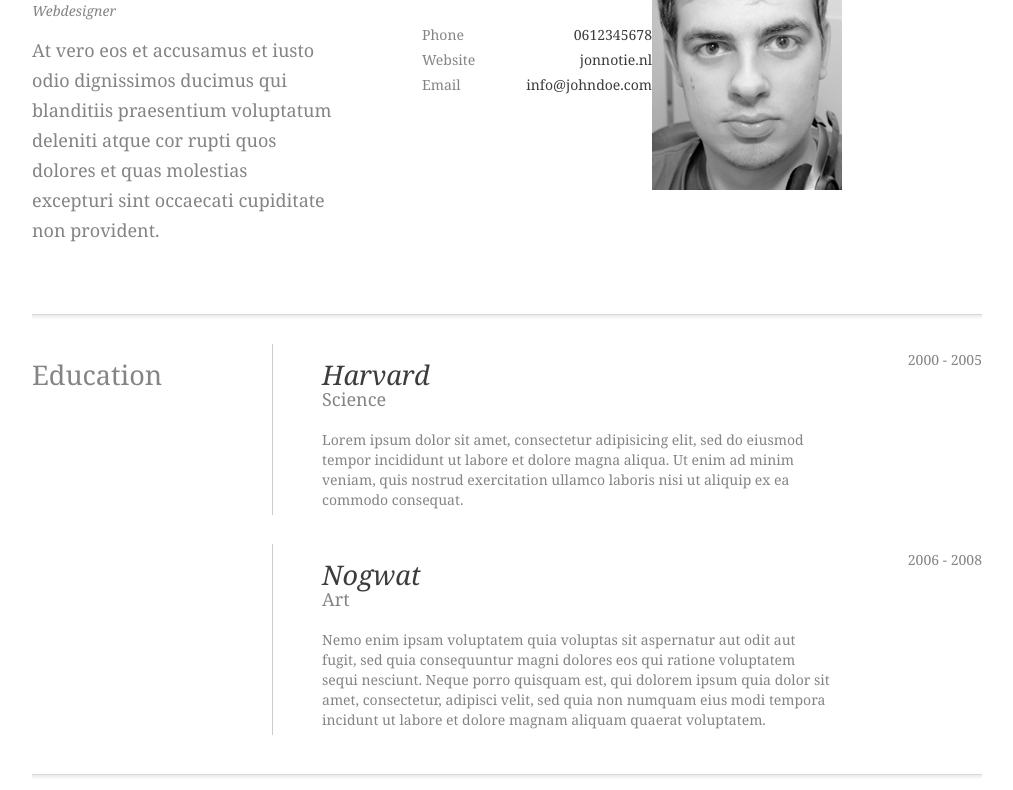
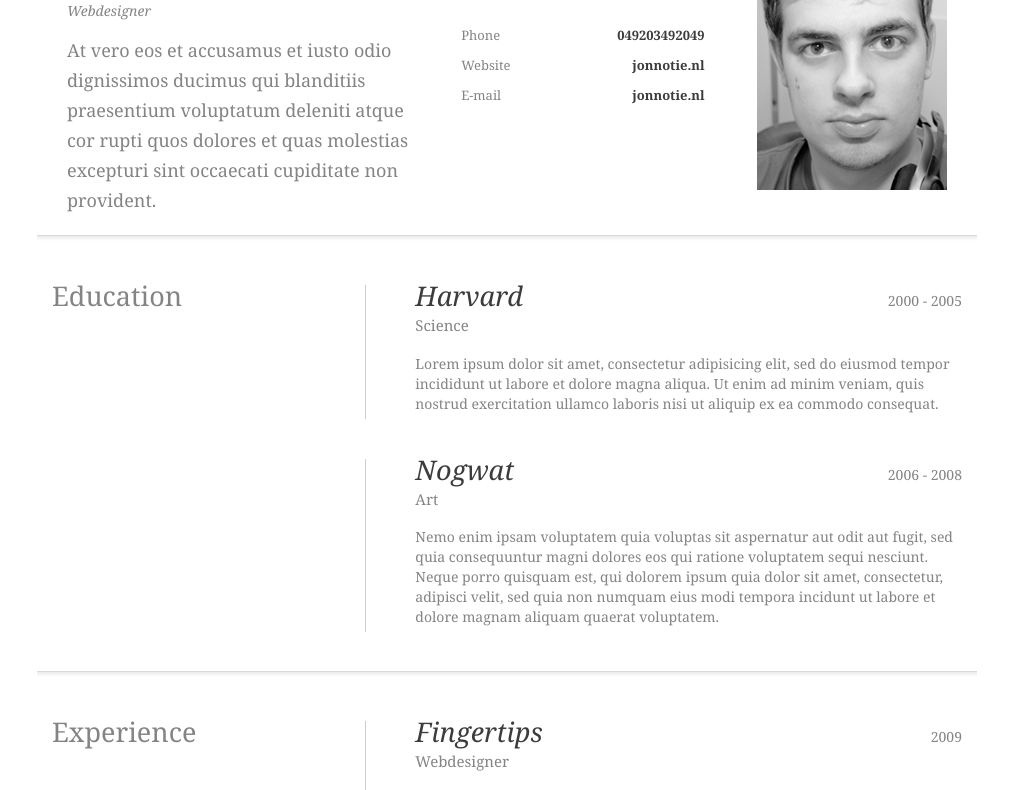
Before and after one commit to OptimusCrime/optimuscrime-cv, a plain HTML site: page index.html in a window 1280 px wide. Shown: the part 111-901 px from the top of the page, without its empty margins (133-1146 px from the left). Drawn offline with Linux system fonts and the light colour scheme.

Commit message:
Redid most of the design to use bootstrap

```diff
--- a/assets/css/main.css
+++ b/assets/css/main.css
@@ -1,236 +1,99 @@
-/* @group basics */
-
-* {
-margin: 0;
-padding: 0;
-}
-
-html, body {
-}
-
 body {
     font: 14px/20px Georgia, "Times New Roman", Times, serif;
     color: #848484;
 }
-
-body.grid {
-    background-image: url(gfx/grid.png);
-}
-
 h1 {
     font-size: 41px;
     line-height: 50px;
-    font-weight: normal;
-    font-style: normal;
     color: #3c3c3c;
+    margin-bottom: 4px;
+    margin-top: 2px;
 }
-
 h2 {
     font-size: 27px;
     line-height: 30px;
-    font-weight: normal;
-    font-style: normal;
     color: #848484;
 }
-
 h3 {
     font-size: 27px;
     line-height: 30px;
-    font-weight: normal;
-    font-style: normal;
     color: #3c3c3c;
 }
-
-p {
-    margin-bottom: 20px;
-}
-
-a:link, a:visited {
+a {
     color: #3c3c3c;
     text-decoration: none;
 }
-
-a:link:hover, a:visited:hover {
+a:hover, a:hover {
     text-decoration: underline;
     color: #000;
 }
-
-
-
-/* @end */
-
-
-/* @group about */
-
+.container {
+    max-width: 970px;
+    margin-top: 40px;
+}
 #about {
-    width: 950px;
-    padding: 40px 0 59px;
     margin: 0 auto;
     background: url(gfx/line.png) repeat-x 0 bottom;
-    overflow: hidden;
+    padding-bottom: 20px;
 }
-
-#about h1 {
-    margin-bottom: 4px;
-    margin-top: 2px;
-}
-
 #about h2 {
     font-size: 14px;
     line-height: 20px;
     font-style: italic;
     margin-bottom: 14px;
 }
-
-/* --- */
-
 #story {
     font-size: 18px;
     line-height: 30px;
-    width: 390px;
-    float: left;
-    padding-right: 90px;
 }
-
-#picture {
-    width: 190px;
-    float: left;
+#contact {
+    padding-top: 96px;
+    line-height: 20px;
+    font-size: 13px;
 }
-
-/* @group contact */
-
-#contact {
-    width: 230px;
-    float: left;
-    padding-right: 50px;
-    padding-top: 96px;
-    list-style-type: none;
-    line-height: 20px;
-}
-
-#contact li {
-    width: 230px;
-    overflow: hidden;
-    margin-bottom: 5px;
-}
-
-#contact li span {
-    float: left;
-}
-
-#contact li strong {
-    float: right;
+.contact-right {
     text-align: right;
     color: #3c3c3c;
-    font-weight: normal;
-    font-style: normal;
 }
-
-
-
-/* @end */
-
-
-
-/* @end */
-
-/* @group section */
-
+#picture {
+    text-align: right;
+}
 .section {
-    width: 950px;
     margin: 0 auto;
     padding: 20px 0;
     background: url(gfx/line.png) repeat-x 0 bottom;
     overflow: hidden;
 }
-
 .section h2 {
-    width: 160px;
     padding-right: 30px;
-    float: left;
     padding-top: 0;
     line-height: 22px;
 }
-
 .section h3 {
     line-height: 22px;
-    margin-bottom: 24px;
+    margin-bottom: 5px;
     font-style: italic;
 }
-
 .section h4 {
-    font-weight: normal;
-    font-style: normal;
     margin-bottom: 20px;
-    margin-top: -20px;
+    font-size: 15px;
 }
-
+.section p {
+    margin-bottom: 20px;
+}
 .section .date {
     position: absolute;
     top: 6px;
     right: 0;
 }
-
 .section .item {
-    width: 710px;
     padding-left: 50px;
-    float: right;
     padding-top: 0;
     margin-bottom: 9px;
     position: relative;
     padding-bottom: 5px;
     background: url(gfx/separator.png) no-repeat 0 bottom;
 }
+@media(max-width:767px) {
 
-.section .description {
-    width: 510px;
 }
-
-
-
-/* @end */
-
-/* @group small */
-
-body.small {
-}
-
-body.small #header ul  {
-    width: 750px;
-}
-
-body.small #about {
-    width: 750px;
-    position: relative;
-    padding-bottom: 65px;
-    min-height: 260px;
-}
-
-body.small #about #story {
-    float: none;
-}
-
-body.small #about #contact {
-    float: none;
-    padding-top: 0;
-    padding-right: 0;
-    clear: left;
-}
-
-body.small #about #picture {
-    clear: none;
-    float: none;
-    position: absolute;
-    top: 80px;
-    right: 0;
-}
-
-/* --- */
-
-body.small .section {
-    width: 750px;
-}
-
-body.small .section .item {
-    width: 510px;
-}
--- a/index.html
+++ b/index.html
@@ -7,21 +7,44 @@
     <link rel="stylesheet" href="assets/css/main.css" type="text/css" />
 </head>
 <body>
-    <div id="about">
-        <div id="story">
+<div class="container">
+    <div class="row" id="about">
+        <div class="col-md-12" id="story">
+            <div class="col-md-5 col-sm-12">
                 <h1>Jonno Riekwel</h1>
                 <h2>Webdesigner</h2>
                 <p>At vero eos et accusamus et iusto odio dignissimos ducimus qui blanditiis praesentium voluptatum deleniti atque cor rupti quos dolores et quas molestias excepturi sint occaecati cupiditate non provident.</p>
             </div>
-        <ul id="contact">
-            <li><span>Phone</span> <strong>0612345678</strong></li>
-            <li><span>Website</span> <strong><a href="#">jonnotie.nl</a></strong></li>
-            <li><span>Email</span> <strong>info@johndoe.com</strong></li>
-        </ul>
-        <img id="picture" src="assets/images/me.png" alt="" />
+            <div class="col-md-4 col-sm-7" id="contact">
+                <div class="col-md-6 col-sm-6">
+                    <p>Phone</p>
                 </div>
-    <div class="section">
+                <div class="col-md-6 col-sm-6 contact-right">
+                    <p><strong>049203492049</strong></p>
+                </div>
+                <div class="col-md-6 col-sm-6">
+                    <p>Website</p>
+                </div>
+                <div class="col-md-6 col-sm-6 contact-right">
+                    <p><strong><a href="#">jonnotie.nl</a></strong></p>
+                </div>
+                <div class="col-md-6 col-sm-6">
+                    <p>E-mail</p>
+                </div>
+                <div class="col-md-6 col-sm-6 contact-right">
+                    <p><strong><a href="#">jonnotie.nl</a></strong></p>
+                </div>
+            </div>
+            <div class="col-md-3 col-sm-5" id="picture">
+                <img src="assets/images/me.png" alt="" />
+            </div>
+        </div>
+    </div>
+    <div class="row section">
+        <div class="col-md-4">
             <h2>Education</h2>
+        </div>
+        <div class="col-md-8">
             <div class="item">
                 <h3>Harvard</h3>
                 <h4>Science</h4>
@@ -39,8 +62,12 @@
                 </div>
             </div>
         </div>
-    <div class="section">
+    </div>
+    <div class="row section">
+        <div class="col-md-4">
             <h2>Experience</h2>
+        </div>
+        <div class="col-md-8">
             <div class="item">
                 <h3><a href="#">Fingertips</a></h3>
                 <h4>Webdesigner</h4>
@@ -58,8 +85,12 @@
                 </div>
             </div>
         </div>
-    <div class="section">
+    </div>
+    <div class="row section">
+        <div class="col-md-4">
             <h2>Skills</h2>
+        </div>
+        <div class="col-md-8">
             <div class="item">
                 <h3>Photoshop</h3>
                 <div class="description">
@@ -79,6 +110,8 @@
                 </div>
             </div>
         </div>
+    </div>
+</div>
 <script src="assets/js/bootstrap.min.js"></script>
 </body>
 </html>
```
Lines whose indentation alone changed are shown as unchanged.
